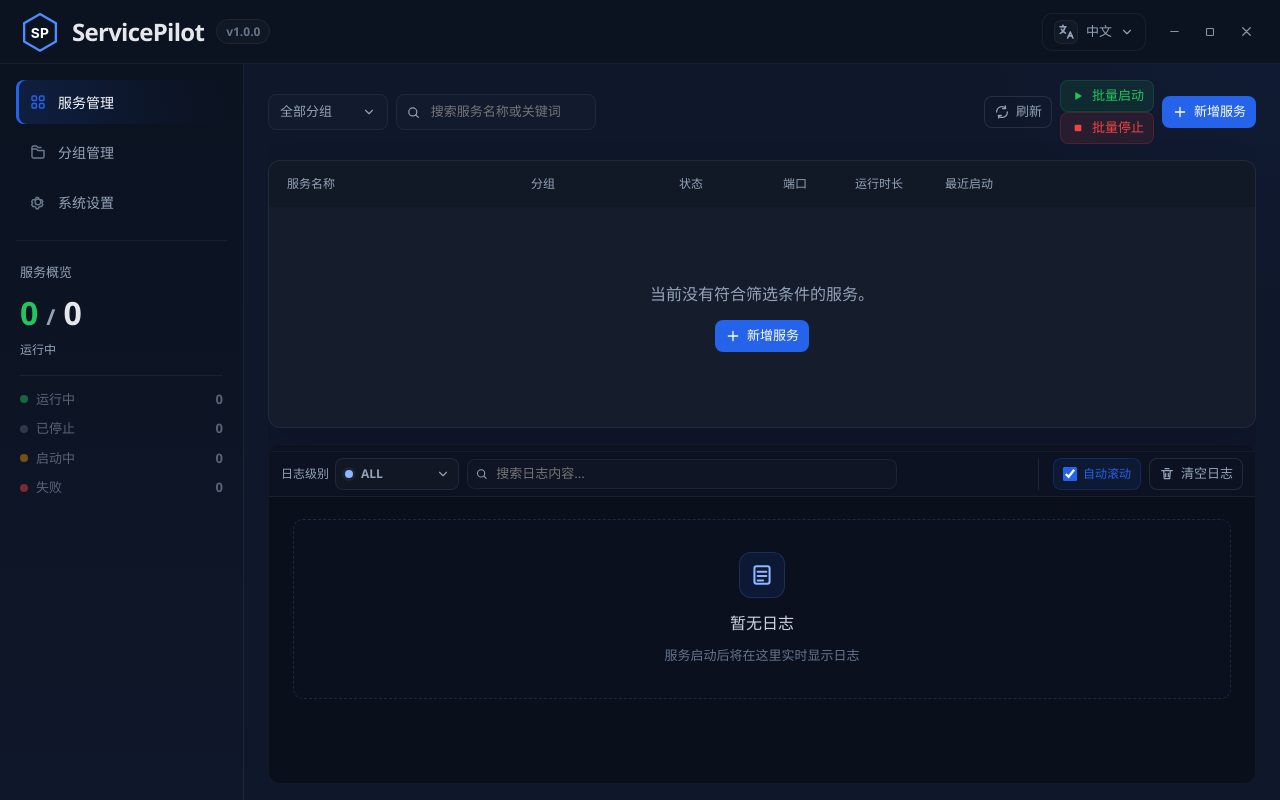
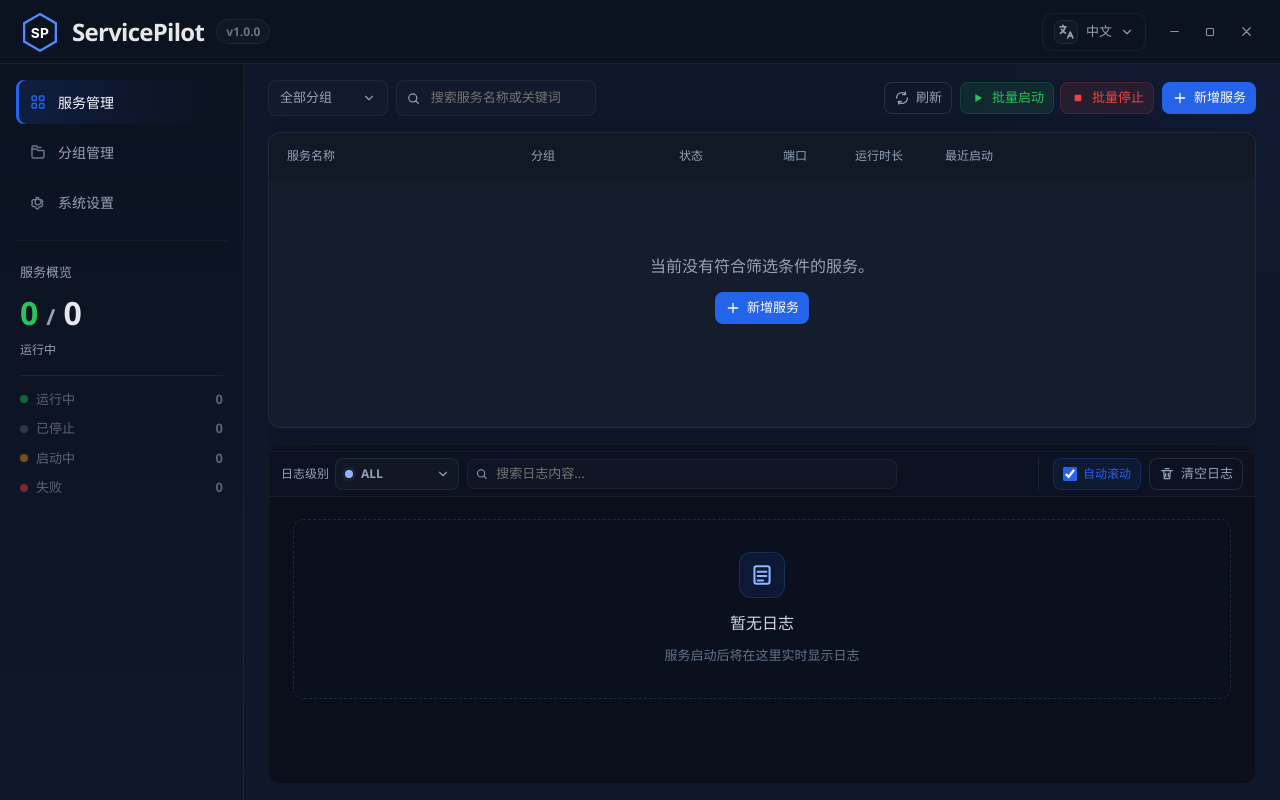
Before and after one commit to lyy1010e/ServicePilot, a React (Vite) app: page / in a window 1280 px wide. Built offline with nearby package versions, Linux system fonts and the light colour scheme.

Commit message:
fix: 批量启动/停止按钮布局重叠

```diff
--- a/src/renderer/styles.css
+++ b/src/renderer/styles.css
@@ -2886,6 +2886,8 @@ textarea {
 
 .batch-menu-wrap {
   position: relative;
+  display: flex;
+  gap: 6px;
 }
 
 .pilot-app[data-theme='light'] .pilot-table-card,
```
